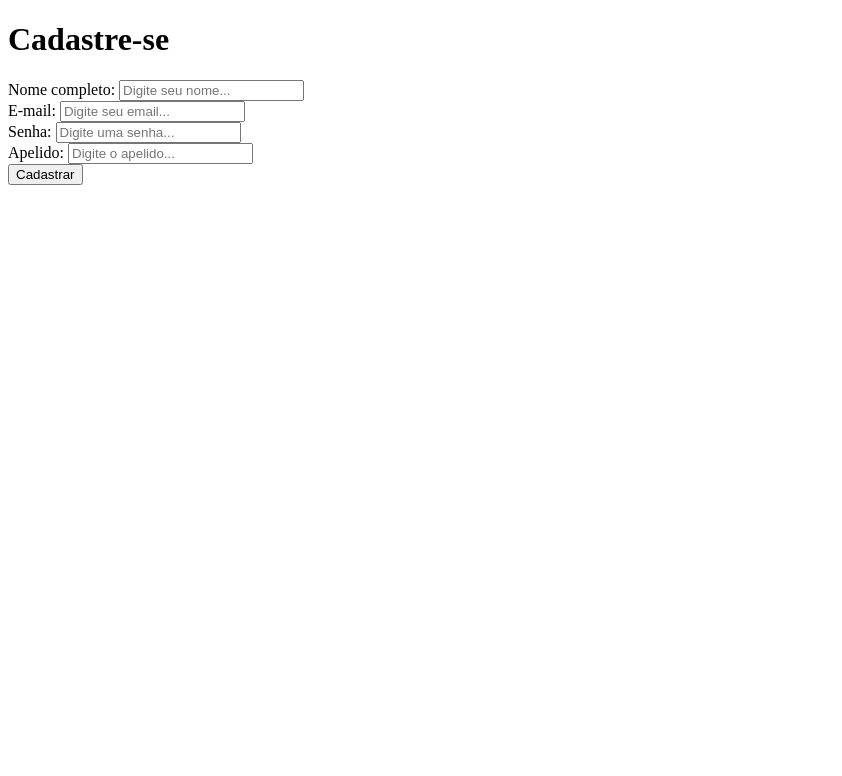
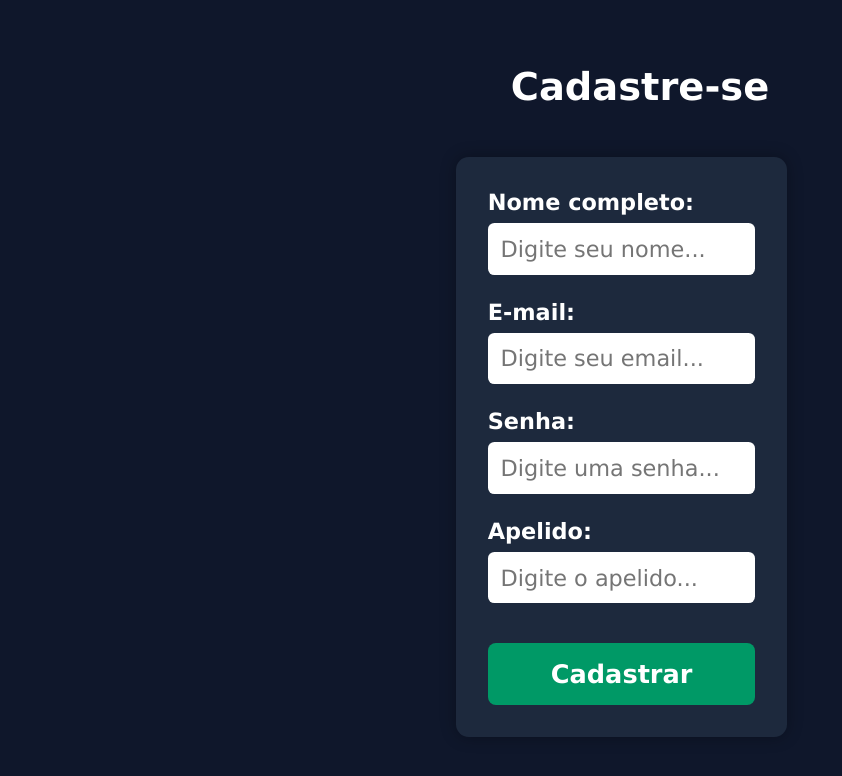
Before and after one commit to RonnyBezerra/frontend---teste, a plain HTML site: page cadastro/cadastro.html in a window 1280 px wide. Shown: the whole page, without its empty margins (0-842 px from the left). Drawn offline with Linux system fonts and the light colour scheme.

Commit message:
Eita bixo rápido

```diff
--- /dev/null
+++ b/cadastro/cadastro.css
@@ -0,0 +1,82 @@
+* {
+    margin: 0;
+    padding: 0;
+    box-sizing: border-box;
+    font-family: 'Lucida Sans', 'Lucida Sans Regular', 'Lucida Grande', 'Lucida Sans Unicode', Geneva, Verdana, sans-serif;
+}
+
+body {
+    background: oklch(20.8% 0.042 265.755);
+    color: #fff;
+    min-height: 100svh;
+    display: flex;
+    flex-direction: column;
+    align-items: center;
+    text-align: center;
+    padding: 2rem;
+}
+
+header {
+    margin-top: 2rem;
+}
+
+h1 {
+    font-size: 2.4rem;
+    margin-bottom: 1rem;
+}
+
+form {
+    margin-top: 2rem;
+    background: oklch(27.9% 0.041 260.031);
+    padding: 2rem;
+    border-radius: .8rem;
+    display: flex;
+    flex-direction: column;
+    gap: 1.5rem;
+    width: min(90%, 400px);
+    box-shadow: 0 0 1rem rgba(0, 0, 0, 0.3);
+}
+
+form div {
+    display: flex;
+    flex-direction: column;
+    align-items: flex-start;
+    gap: .5rem;
+}
+
+label {
+    font-weight: bold;
+    font-size: 1.4rem;
+}
+
+input {
+    width: 100%;
+    padding: .8rem;
+    border: none;
+    border-radius: .4rem;
+    font-size: 1.4rem;
+    outline: none;
+}
+
+input:focus {
+    outline: 2px solid oklch(76.5% 0.177 163.223);
+    background: #f6f6f6;
+    color: #000;
+}
+
+button {
+    margin-top: 1rem;
+    padding: 1rem;
+    background: oklch(59.6% 0.145 163.225);
+    color: #fff;
+    border: none;
+    border-radius: .5rem;
+    font-size: 1.6rem;
+    font-weight: 700;
+    cursor: pointer;
+    transition: background .4s;
+}
+
+button:hover {
+    background: oklch(76.5% 0.177 163.223);
+}
--- a/pages/cadastro.html
+++ b/cadastro/cadastro.html
@@ -3,6 +3,7 @@
 <head>
     <meta charset="UTF-8">
     <meta name="viewport" content="width=device-width, initial-scale=1.0">
+    <link rel="stylesheet" href="cadastro.css">
     <script src="./cadastro.js" defer></script>
     <title>Cadastro</title>
 </head>
--- a/pages/cadastro.js
+++ b/cadastro/cadastro.js
@@ -27,5 +27,5 @@ async function signUpUser() {
 
     alert(response.message)
 
-    window.location.href = "..index.html"
+    window.location.href = "../../index.html"
 }
--- /dev/null
+++ b/style.css
@@ -0,0 +1,43 @@
+* {
+    margin: 0;
+    padding: 0;
+    box-sizing: border-box;
+    font-family: 'Lucida Sans', 'Lucida Sans Regular', 'Lucida Grande', 'Lucida Sans Unicode', Geneva, Verdana, sans-serif;
+}
+
+body {
+    background: oklch(20.8% 0.042 265.755);
+    color: #FFF;
+    height: 100svh;
+    display: flex;
+    align-items: center;
+    justify-content: center;
+    text-align: center;
+}
+
+header {
+    display: flex;
+    gap: 3rem;
+    flex-direction: column;
+}
+
+ul {
+    list-style: none;
+    display: flex;
+    flex-direction: column;
+    gap: 3rem;
+}
+
+a {
+    color: #fff;
+    background: oklch(59.6% 0.145 163.225);
+    text-decoration: none;
+    font-weight: 700;
+    padding: 1rem;
+    border-radius: .5rem;
+}
+
+a:hover {
+    background: oklch(76.5% 0.177 163.223);
+    transition: .4s;
+}
--- /dev/null
+++ b/usuarios/usuarios.css
@@ -0,0 +1,78 @@
+* {
+    margin: 0;
+    padding: 0;
+    box-sizing: border-box;
+    font-family: 'Lucida Sans', 'Lucida Sans Regular', 'Lucida Grande', 'Lucida Sans Unicode', Geneva, Verdana, sans-serif;
+}
+
+body {
+    background: oklch(20.8% 0.042 265.755);
+    color: #fff;
+    min-height: 100svh;
+    display: flex;
+    flex-direction: column;
+    align-items: center;
+    justify-content: flex-start;
+    text-align: center;
+    padding: 2rem;
+}
+
+header {
+    width: 100%;
+    display: flex;
+    justify-content: flex-start;
+    padding: 1rem 0;
+}
+
+header a {
+    color: #fff;
+    background: oklch(59.6% 0.145 163.225);
+    text-decoration: none;
+    font-weight: 700;
+    padding: 1rem 2rem;
+    border-radius: .5rem;
+    transition: background .4s;
+}
+
+header a:hover {
+    background: oklch(76.5% 0.177 163.223);
+}
+
+/* ---- Área principal e cards ---- */
+main {
+    margin-top: 3rem;
+    width: 100%;
+    max-width: 800px;
+    display: flex;
+    flex-direction: column;
+    align-items: center;
+    gap: 2rem;
+}
+
+/* ---- Card de usuário ---- */
+section {
+    background: oklch(27.9% 0.041 260.031);
+    width: 100%;
+    padding: 2rem;
+    border-radius: 1rem;
+    text-align: left;
+    box-shadow: 0 0 1rem rgba(0, 0, 0, 0.3);
+    transition: transform 0.3s, background 0.3s;
+}
+
+section:hover {
+    transform: translateY(-5px);
+    background: oklch(32% 0.05 260.031);
+}
+
+section h2 {
+    font-size: 1.8rem;
+    margin-bottom: 1rem;
+    color: oklch(90% 0.15 163.223);
+}
+
+section p {
+    font-size: 1.4rem;
+    line-height: 1.6;
+    margin-bottom: .5rem;
+}
```
Also changed, not shown: index.html (+1 -0 lines), login/login.html (renamed from pages/usuarios.html, +3 -6 lines), login/login.js (added, +31 -0 lines), usuarios/usuarios.html (added, +17 -0 lines), login/login.css (added), usuarios/usuarios.js (renamed from pages/usuarios.js).
